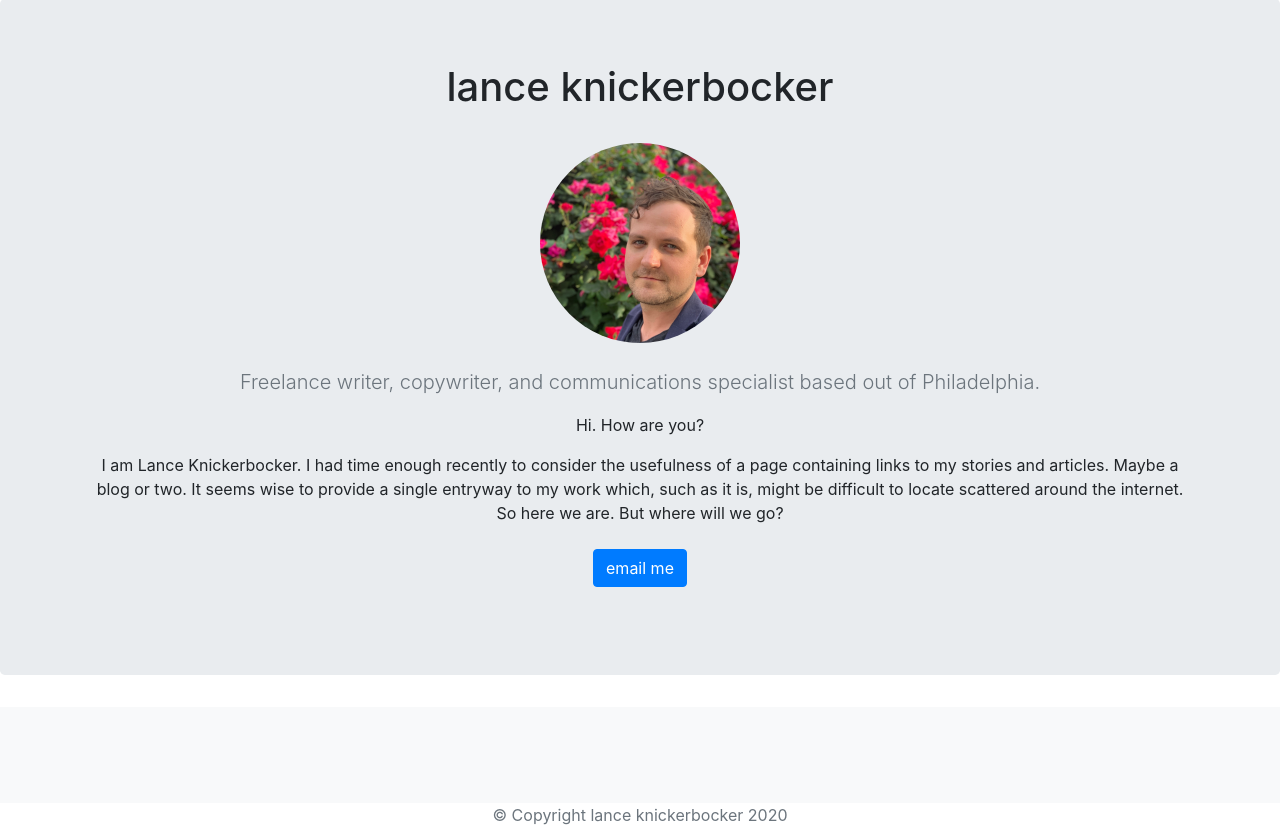
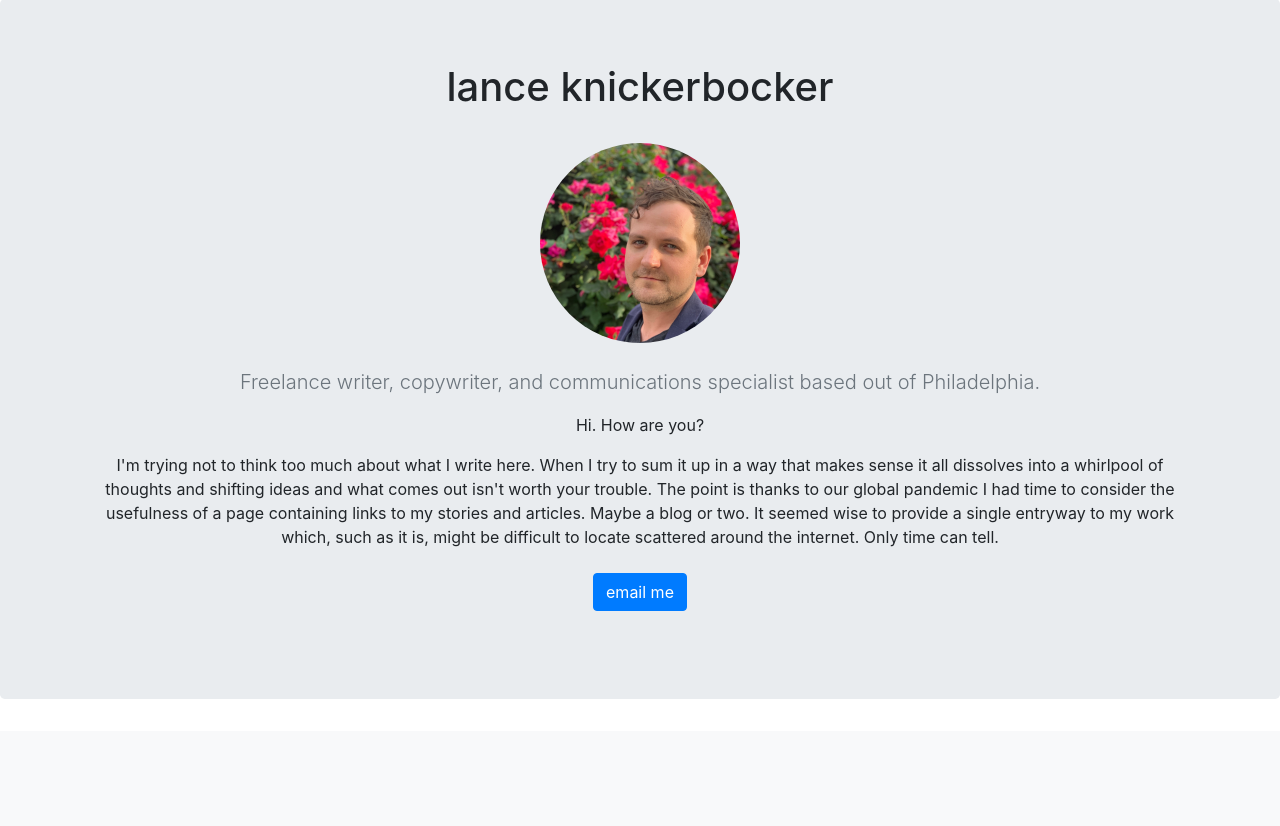
Before and after one commit to lknickerbocker/portfolio-project, a Django app: template jobs/templates/jobs/home.html in a window 1280 px wide. Shown: the part 57-883 px from the top of the page. Run offline with Django 3.2, Linux system fonts and the light colour scheme; the template is opened without the code that fills it, so the values that code supplies are empty; some libraries are stand-ins or nearby versions.

Commit message:
rewrite bio

```diff
--- a/jobs/templates/jobs/home.html
+++ b/jobs/templates/jobs/home.html
@@ -56,8 +56,7 @@
         <br><br>
       <p class="lead text-muted">Freelance writer, copywriter, and communications specialist based out of Philadelphia.</p>
         <p>Hi. How are you?</p>
-      <p>I am Lance Knickerbocker. I had time enough recently to consider the usefulness of a page containing links to my stories and articles. Maybe a blog or two. It seems wise to provide a single entryway to my work which, such as it is, might be difficult to locate scattered around the internet. So here we are. But where will we go?</p>
-
+      <p>I'm trying not to think too much about what I write here. When I try to sum it up in a way that makes sense it all dissolves into a whirlpool of thoughts and shifting ideas and what comes out isn't worth your trouble. The point is thanks to our global pandemic I had time to consider the usefulness of a page containing links to my stories and articles. Maybe a blog or two. It seemed wise to provide a single entryway to my work which, such as it is, might be difficult to locate scattered around the internet. Only time can tell.</p>
       <p>
         <a href="mailto:lhknickerbocker@gmail.com" class="btn btn-primary my-2">email me</a>
         </p>
```
